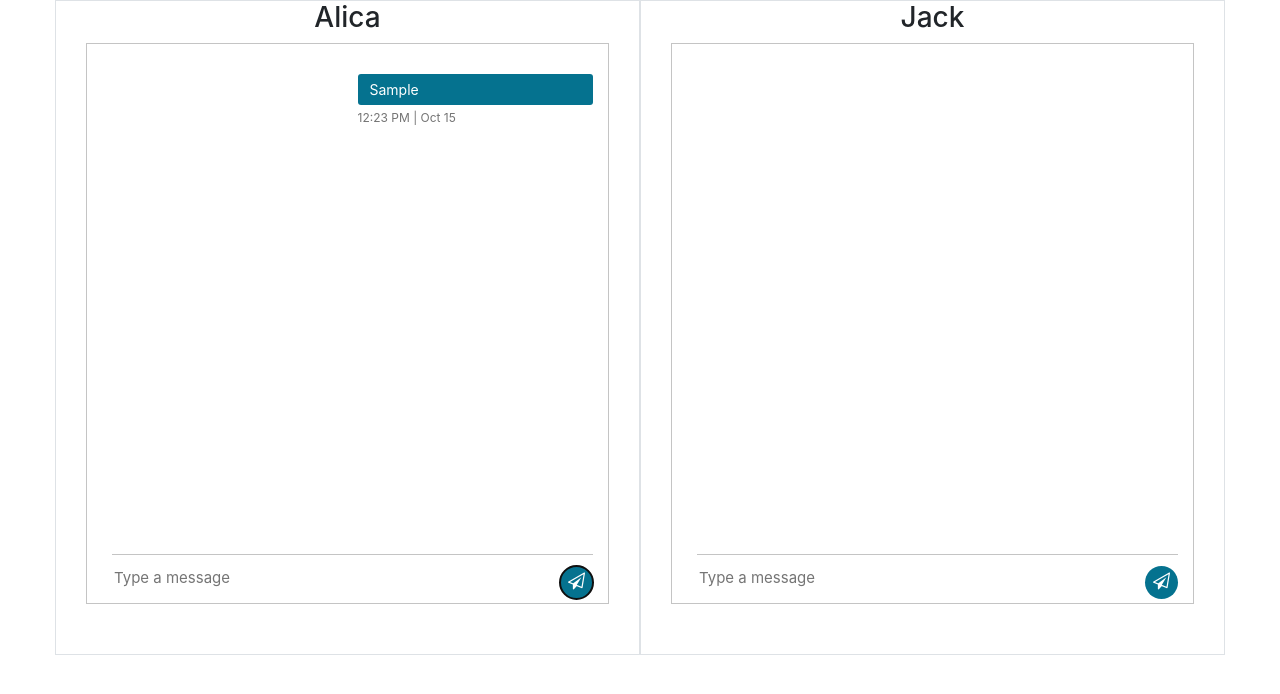
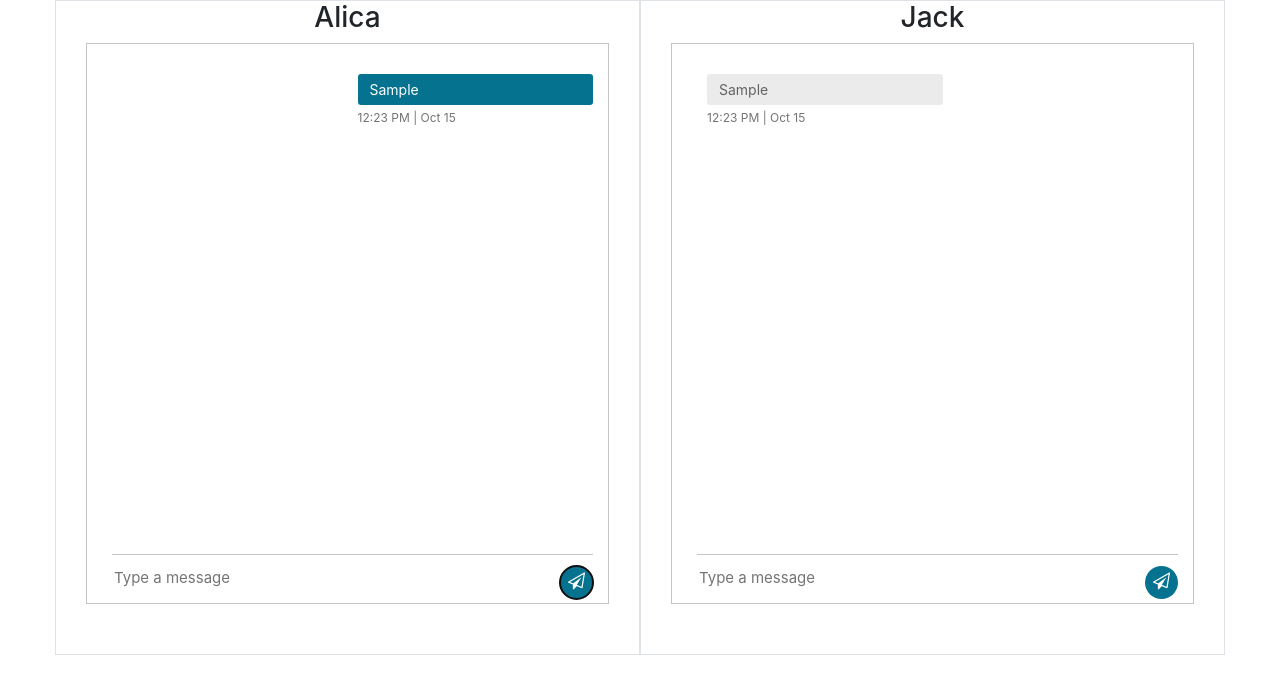
Before and after one commit to LazarevGleb/chat, an Angular app: page / in a window 1280 px wide. Both pictures are taken after typing "Sample" into the empty fields and a click on the button 576 px from the left and 582 px from the top of the page. Shown: the top 694 px of the page. Built offline with nearby package versions, Linux system fonts and the light colour scheme.

Commit message:
Implemented message exchange

```diff
--- a/src/app/components/dialogue/dialogue.component.html
+++ b/src/app/components/dialogue/dialogue.component.html
@@ -5,7 +5,7 @@
     <div class="inbox_msg">
       <div class="mesgs">
         <div class="msg_history">
-          <li class="message" *ngFor="let message of messages">
+          <li class="message" *ngFor="let message of getMsgs()">
             <div *ngIf="message.user.id !== currentUser.id; then incoming_msg; else outgoing_msg;">
             </div>
             <ng-template #incoming_msg>
--- a/src/app/components/dialogue/dialogue.component.ts
+++ b/src/app/components/dialogue/dialogue.component.ts
@@ -34,12 +34,16 @@ export class DialogueComponent implements OnInit {
   @Input() name: string;
   messages = new Array<Message>();
   currentUser: User;
-  messageForm;
+  messageForm: any;
 
   constructor(private formBuilder: FormBuilder) {
     this.messageForm = formBuilder.group({
       message: ''
     });
+    if (!localStorage.getItem('messages')) {
+      const messages = new Array<Message>();
+      localStorage.setItem('messages', JSON.stringify(messages));
+    }
   }
 
   ngOnInit(): void {
@@ -58,6 +62,12 @@ export class DialogueComponent implements OnInit {
   }
 
   processMessage(message: string): void {
-    this.messages.push(new Message(message, this.currentUser));
+    const messages = JSON.parse(localStorage.getItem('messages'));
+    messages.push(new Message(message, this.currentUser));
+    localStorage.setItem('messages', JSON.stringify(messages));
+  }
+
+  public getMsgs(): Array<Message> {
+    return JSON.parse(localStorage.getItem('messages'));
   }
 }
```
